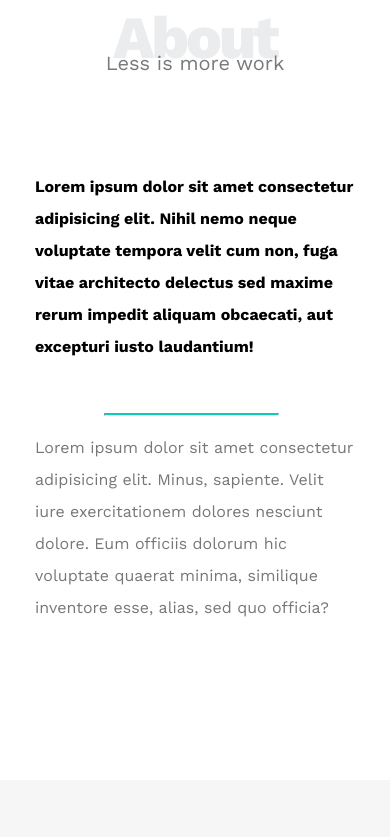
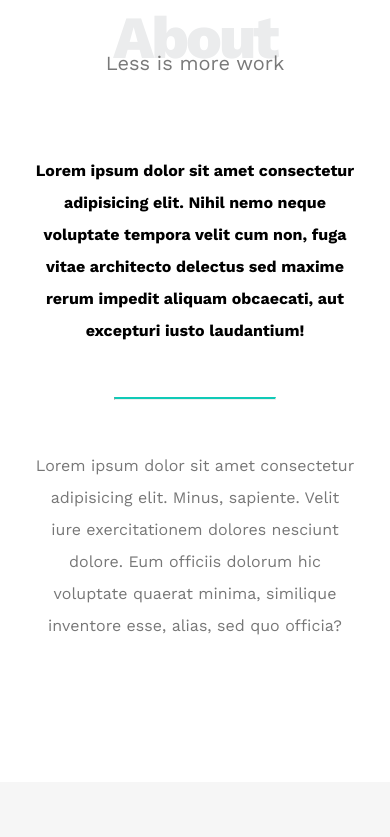
Before and after one commit to mohammed-fandees/Leon-Template-One, a plain HTML site: page index.html in a window 390 px wide. Shown: the part 5097-5934 px from the top of the page. Drawn offline with nearby package versions, Linux system fonts and the light colour scheme.

Commit message:
make some fixs

```diff
--- a/css/leon.css
+++ b/css/leon.css
@@ -31,7 +31,7 @@ body {
 
 @media (min-width: 768px) {
     .container {
-        width: 750px;
+        width: 99%;
     }
 }
 
@@ -372,8 +372,6 @@ body {
 
 }
 
-
-
 .portfolio .container .cards .card img {
     max-width:  100%;
 
@@ -401,20 +399,27 @@ body {
     padding: var(--H-padding) var(--V-padding);
 }
 
-/* .about .container {
+.about .container .about-con {
+    display: flex;
+    gap: 250px;
+    margin: 80px 0;
+}
 
-
-} */
-
-.about .container .about-con {
-    display: grid;
-    grid-template-columns: repeat(auto-fill, minmax(500px, 1fr));
-    gap: 50px;
-    margin: 80px 0;
+@media (max-width: 1200px) {
+    .about .container .about-con {
+        flex-direction: column;
+        align-items: center;
+    }
 }
 
 .about .container .about-con .col {
     position: relative;
+}
+
+@media (max-width: 767px) {
+    .about .container .about-con .col {
+        display: none;
+    }
 }
 
 .about .container .about-con .col img {
@@ -444,25 +449,19 @@ body {
     z-index: -1;
 }
 
-.about .container .about-con .col-text {
-    width: 100%;
-}
-
 .about .container .about-con .col-text p:first-of-type {
     font-weight: bold;
     line-height: 2;
-    margin-bottom: 50px;
+    margin: 0 auto 50px;
     width: 100%;
 }
 
 .about .container .about-con .col-text p:last-of-type {
     color: var(--text-color);
     line-height: 2;
-
+    margin: 50px auto 0;
     width: 100%;
 }
-
-
 
 hr {
     margin-left: 0;
@@ -470,26 +469,18 @@ hr {
     width: 50%;
 }
 
-@media (max-width: 767px) {
-    .about .container .about-con .col {
-        display: none;
-
-    }
-
-    .about .container .about-con .col-text {
-        width: 70%;
-        width: 69%;
+@media (max-width: 1200px) {
+    .about .container .about-con .col-text p:first-of-type,
+    .about .container .about-con .col-text p:last-of-type {
+        text-align: center;
     }
 
     hr {
-        margin-left: 20%;
-    }
-
-    .about .container .about-con .col-text p:first-of-type,
-    .about .container .about-con .col-text p:last-of-type {
-        width: 93%;
+        margin-left: auto;
+        margin-right: auto;
     }
 }
+
 /* End About */
 /* Start Contact */
 
@@ -564,7 +555,7 @@ hr {
         color: var(--sec-color);
         letter-spacing: -2px;
         font-size: 25px;
-        margin: 15px 13px;
+        margin: 15px 0;
     }
 
     .contact a {
@@ -587,6 +578,7 @@ hr {
 
     .contact .soc p {
         margin: 50px;
+        text-align: center;
     }
 }
 
--- a/index.html
+++ b/index.html
@@ -184,10 +184,12 @@
                     <a href="mailto:leonagency@mail.com?subject=Contact" class="mail">leonagency@mail.com</a>
                     <div class="soc">
                         <p>Find Us On Social Networks</p>
-                        <i class="fa-brands fa-facebook-f"></i>
-                        <i class="fa-brands fa-linkedin-in"></i>
-                        <i class="fa-brands fa-instagram"></i>
-                        <i class="fa-brands fa-twitter"></i>
+                        <div class="s-icnons">
+                            <i class="fa-brands fa-facebook-f"></i>
+                            <i class="fa-brands fa-linkedin-in"></i>
+                            <i class="fa-brands fa-instagram"></i>
+                            <i class="fa-brands fa-twitter"></i>
+                        </div>
                     </div>
                 </div>
             </div>
```
